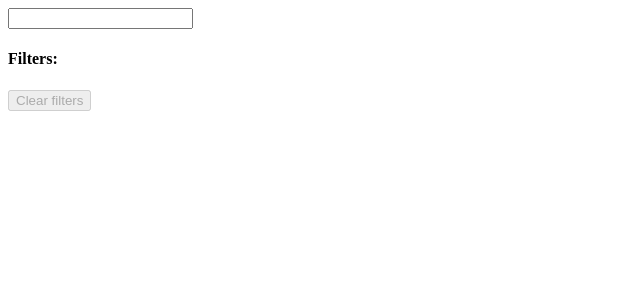
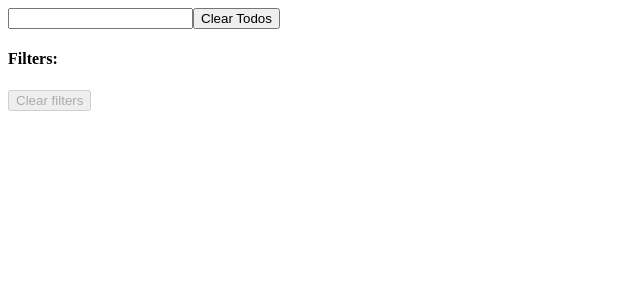
Before and after one commit to iamyashkhandelwal/react-todo-app, a React (Create React App) app: page / in a window 1280 px wide. Shown: the top 300 px of the page, without its empty margins (0-640 px from the left). Built offline with nearby package versions, Linux system fonts and the light colour scheme.

Commit message:
clear todos button

```diff
--- a/src/App.js
+++ b/src/App.js
@@ -115,6 +115,19 @@ export default class App extends Component {
     )
   }
 
+  deleteTodos = () => {
+    this.setState({
+      activeTodos: [],
+      completedTodos: [],
+      filteredTodos: [],
+      hashtags: [],
+      filters: [],
+    },
+    () => {
+      localStorage.clear()
+    })
+  }
+
   getHashtags = (inp) => {
     return inp.match(/#[a-zA-Z0-9]+/gi);
   }
@@ -125,12 +138,12 @@ export default class App extends Component {
     // console.log('filteredTodos: ', this.state.filteredTodos);
     // console.log('hashtags: ', this.state.hashtags);
     // console.log('filters: ', this.state.filters);
-    const { hashtags, filters, filteredTodos, activeTodos, completedTodos } = this.state;
+    const { filters, filteredTodos, activeTodos, completedTodos } = this.state;
     return (
       <>
       <div>
         <input type="text" onKeyUp={this.handleOnSubmit}/>
-
+        <button onClick={this.deleteTodos}>Clear Todos</button>
         <div>
           <h4>Filters:
             {filters.length > 0 && filters.map((filter, idx) => (<span key={idx} className='filters'>{filter}</span>))}
@@ -150,7 +163,6 @@ export default class App extends Component {
             <TodoCard
               value={todo}
               key={idx}
-              hashtags={hashtags}
               filterList={this.filterList}
               getHashtags={this.getHashtags}
               handleOnClickTodo={this.handleOnClickTodo}
@@ -163,7 +175,6 @@ export default class App extends Component {
               <TodoCard
                 value={todo}
                 key={idx}
-                hashtags={hashtags}
                 filterList={this.filterList}
                 getHashtags={this.getHashtags}
                 handleOnClickTodo={this.handleOnClickTodo}
@@ -176,7 +187,6 @@ export default class App extends Component {
             <TodoCard
               value={todo}
               key={idx}
-              hashtags={hashtags}
               filterList={this.filterList}
               getHashtags={this.getHashtags}
               handleOnClickTodo={this.handleOnClickTodo}
```
